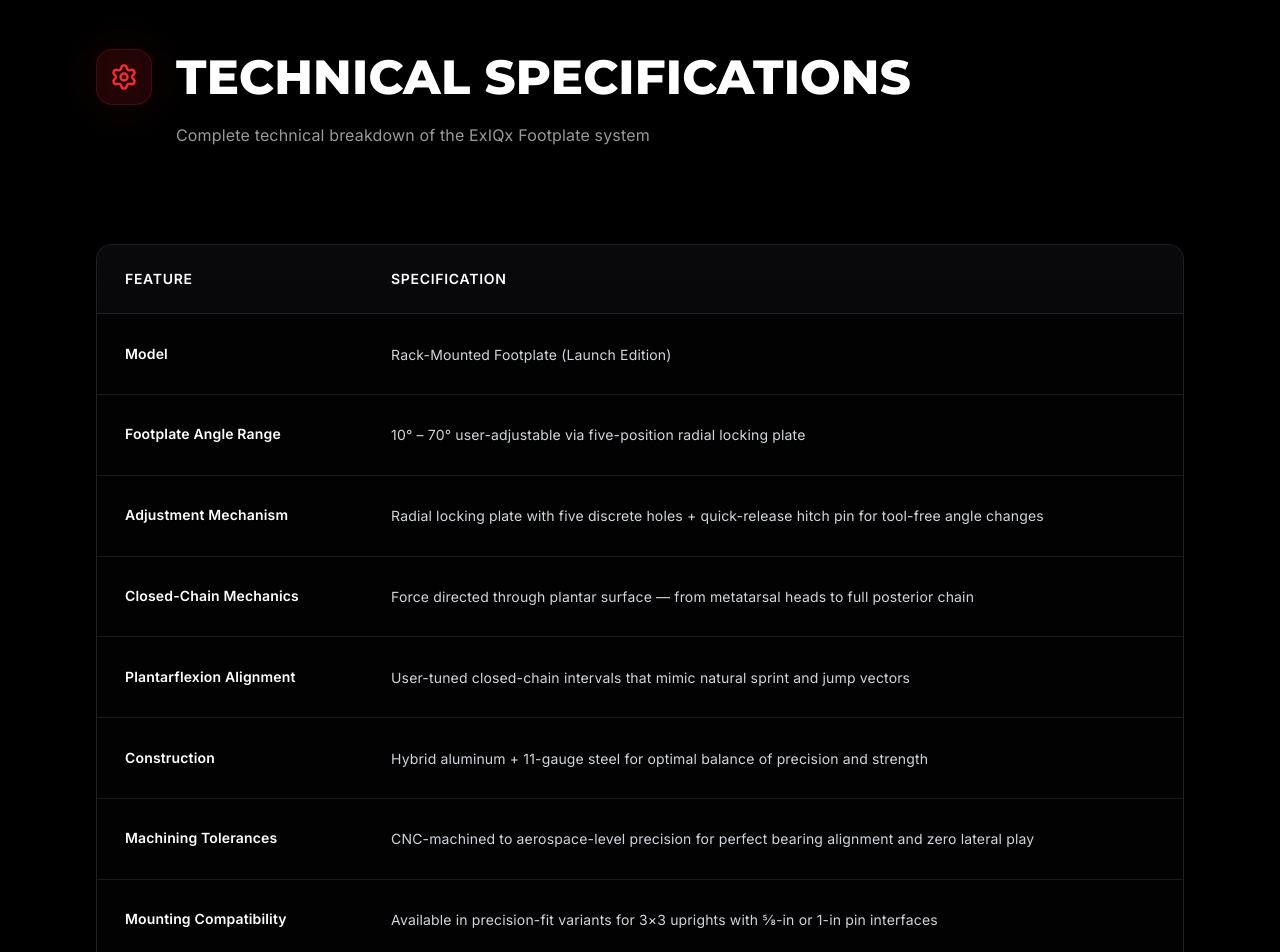
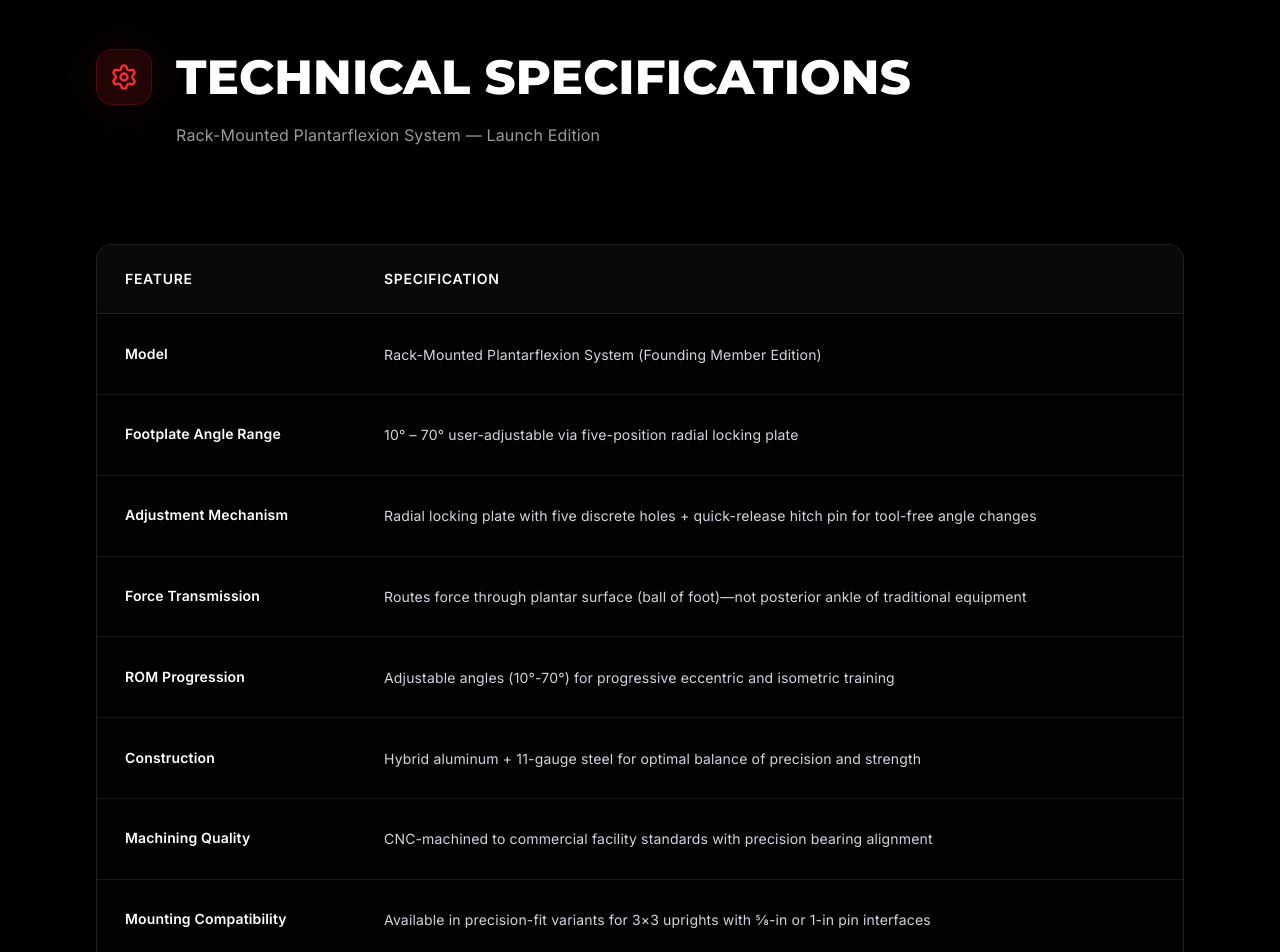
Before and after one commit to infinityspine/exiqx-website, a Next.js app: page /specifications in a window 1280 px wide. Shown: the part 1440-2392 px from the top of the page. Built offline with nearby package versions, Linux system fonts and the light colour scheme.

Commit message:
🕒 Auto-commit: 2026-01-07 14:33:19

```diff
--- a/app/specifications/SpecificationsContent.tsx
+++ b/app/specifications/SpecificationsContent.tsx
@@ -7,19 +7,19 @@ import GroundForceLink from '@/components/ui/GroundForceLink'
 import { FileText, Settings, Wrench, Mail, Activity } from 'lucide-react'
 
 const specifications = [
-  { feature: 'Model', value: 'Rack-Mounted Footplate (Launch Edition)' },
+  { feature: 'Model', value: 'Rack-Mounted Plantarflexion System (Founding Member Edition)' },
   { feature: 'Footplate Angle Range', value: '10° – 70° user-adjustable via five-position radial locking plate' },
   { feature: 'Adjustment Mechanism', value: 'Radial locking plate with five discrete holes + quick-release hitch pin for tool-free angle changes' },
-  { feature: 'Closed-Chain Mechanics', value: 'Force directed through plantar surface — from metatarsal heads to full posterior chain' },
-  { feature: 'Plantarflexion Alignment', value: 'User-tuned closed-chain intervals that mimic natural sprint and jump vectors' },
+  { feature: 'Force Transmission', value: 'Routes force through plantar surface (ball of foot)—not posterior ankle of traditional equipment' },
+  { feature: 'ROM Progression', value: 'Adjustable angles (10°-70°) for progressive eccentric and isometric training' },
   { feature: 'Construction', value: 'Hybrid aluminum + 11-gauge steel for optimal balance of precision and strength' },
-  { feature: 'Machining Tolerances', value: 'CNC-machined to aerospace-level precision for perfect bearing alignment and zero lateral play' },
+  { feature: 'Machining Quality', value: 'CNC-machined to commercial facility standards with precision bearing alignment' },
   { feature: 'Mounting Compatibility', value: 'Available in precision-fit variants for 3×3 uprights with 5⁄8-in or 1-in pin interfaces' },
   { feature: 'Footplate Width', value: '24 in standard' },
   { feature: 'Finish', value: 'Powder-coated black (custom colors available — contact for quote)' },
   { feature: 'Bearings / Hardware', value: 'Press-fit ball bearings • Stainless hardware • Quick-release pins' },
   { feature: 'Weight (Assembled)', value: '≈ 30 lb' },
-  { feature: 'Country of Manufacture', value: 'USA' },
+  { feature: 'Country of Manufacture', value: 'Arizona, USA' },
 ]
 
 export default function SpecificationsContent() {
@@ -226,7 +226,7 @@ export default function SpecificationsContent() {
                   Technical Specifications
                 </h2>
                 <p className="text-gray-400 font-inter" style={{ fontSize: 'clamp(0.875rem, 1.5vw, 1rem)', lineHeight: '1.6' }}>
-                  Complete technical breakdown of the ExIQx Footplate system
+                  Rack-Mounted Plantarflexion System — Launch Edition
                 </p>
               </div>
             </div>
```
